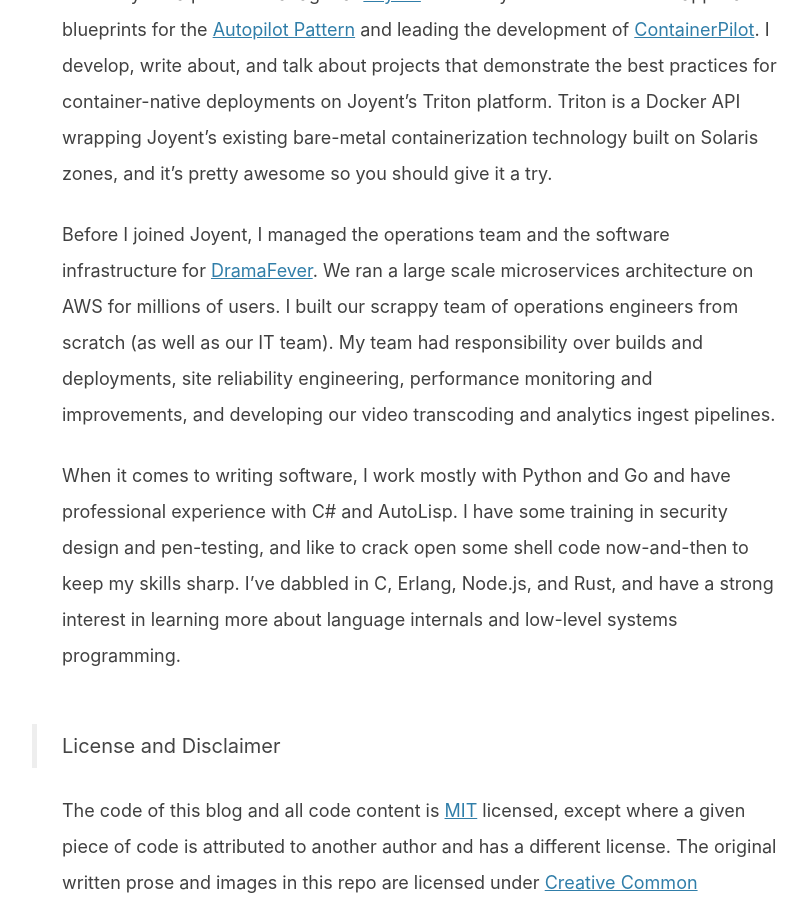
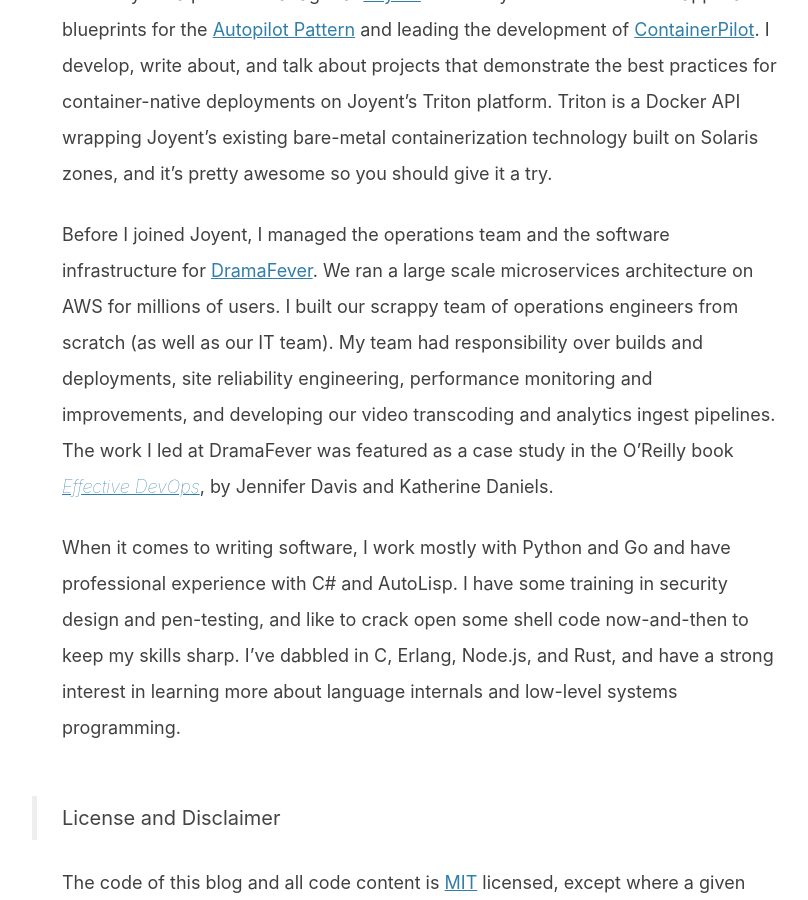
Before and after one commit to tgross/blog.0x74696d.com, a Jekyll site: the page built from me/index.md, in a window 1280 px wide and 900 px high, scrolled down 1015 px. Shown: the whole window, without its empty margins (218-1026 px from the left). Built offline with Jekyll 4.4.1, drawn with Linux system fonts in a browser that asks for light colours.

Commit message:
Add link to Effective DevOps

```diff
--- a/me/index.md
+++ b/me/index.md
@@ -11,7 +11,7 @@
 
 Currently I'm a product manager at [Joyent](https://www.joyent.com/) where my work is focused on application blueprints for the [Autopilot Pattern](http://autopilotpattern.io) and leading the development of [ContainerPilot](https://www.joyent.com/containerpilot). I develop, write about, and talk about projects that demonstrate the best practices for container-native deployments on Joyent's Triton platform. Triton is a Docker API wrapping Joyent's existing bare-metal containerization technology built on Solaris zones, and it's pretty awesome so you should give it a try.
 
-Before I joined Joyent, I managed the operations team and the software infrastructure for [DramaFever](http://www.dramafever.com/company/careers.html). We ran a large scale microservices architecture on AWS for millions of users. I built our scrappy team of operations engineers from scratch (as well as our IT team). My team had responsibility over builds and deployments, site reliability engineering, performance monitoring and improvements, and developing our video transcoding and analytics ingest pipelines.
+Before I joined Joyent, I managed the operations team and the software infrastructure for [DramaFever](http://www.dramafever.com/company/careers.html). We ran a large scale microservices architecture on AWS for millions of users. I built our scrappy team of operations engineers from scratch (as well as our IT team). My team had responsibility over builds and deployments, site reliability engineering, performance monitoring and improvements, and developing our video transcoding and analytics ingest pipelines. The work I led at DramaFever was featured as a case study in the O'Reilly book [*Effective DevOps*](http://shop.oreilly.com/product/0636920039846.do), by Jennifer Davis and Katherine Daniels.
 
 When it comes to writing software, I work mostly with Python and Go and have professional experience with C# and AutoLisp. I have some training in security design and pen-testing, and like to crack open some shell code now-and-then to keep my skills sharp. I've dabbled in C, Erlang, Node.js, and Rust, and have a strong interest in learning more about language internals and low-level systems programming.
 
```
